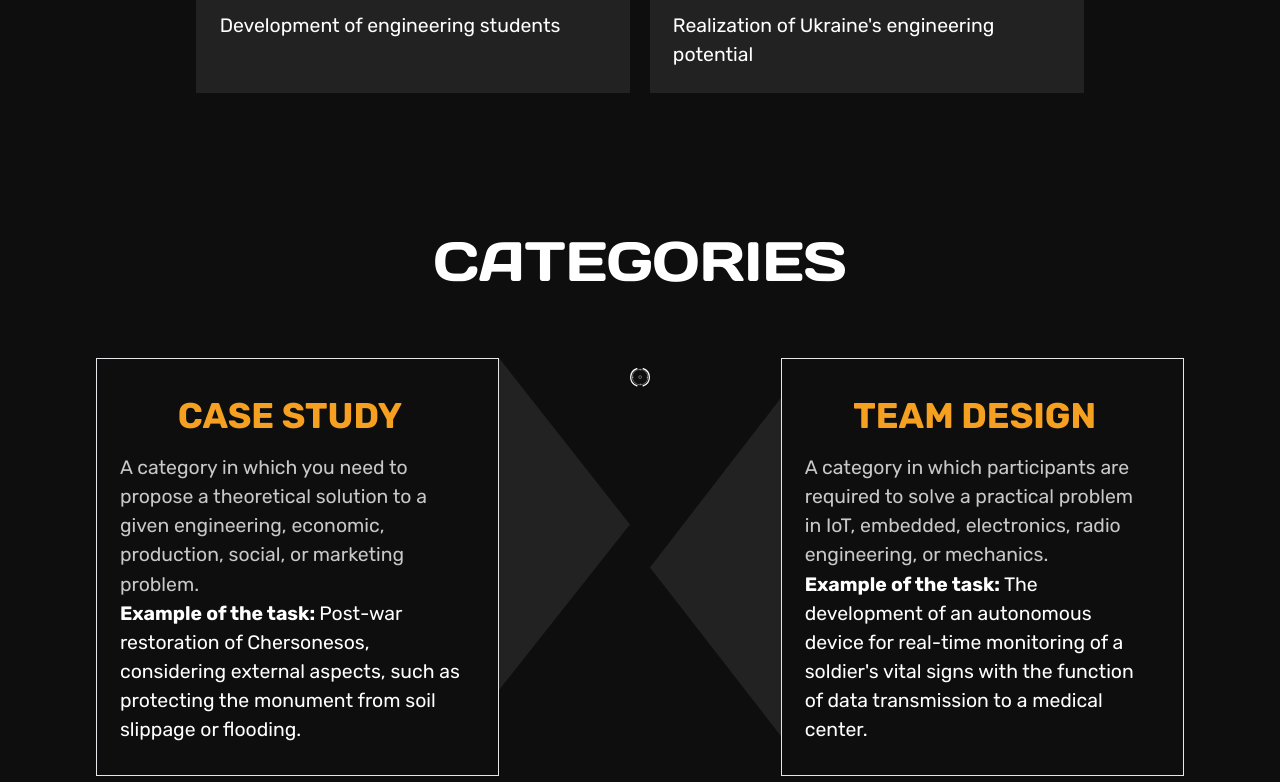
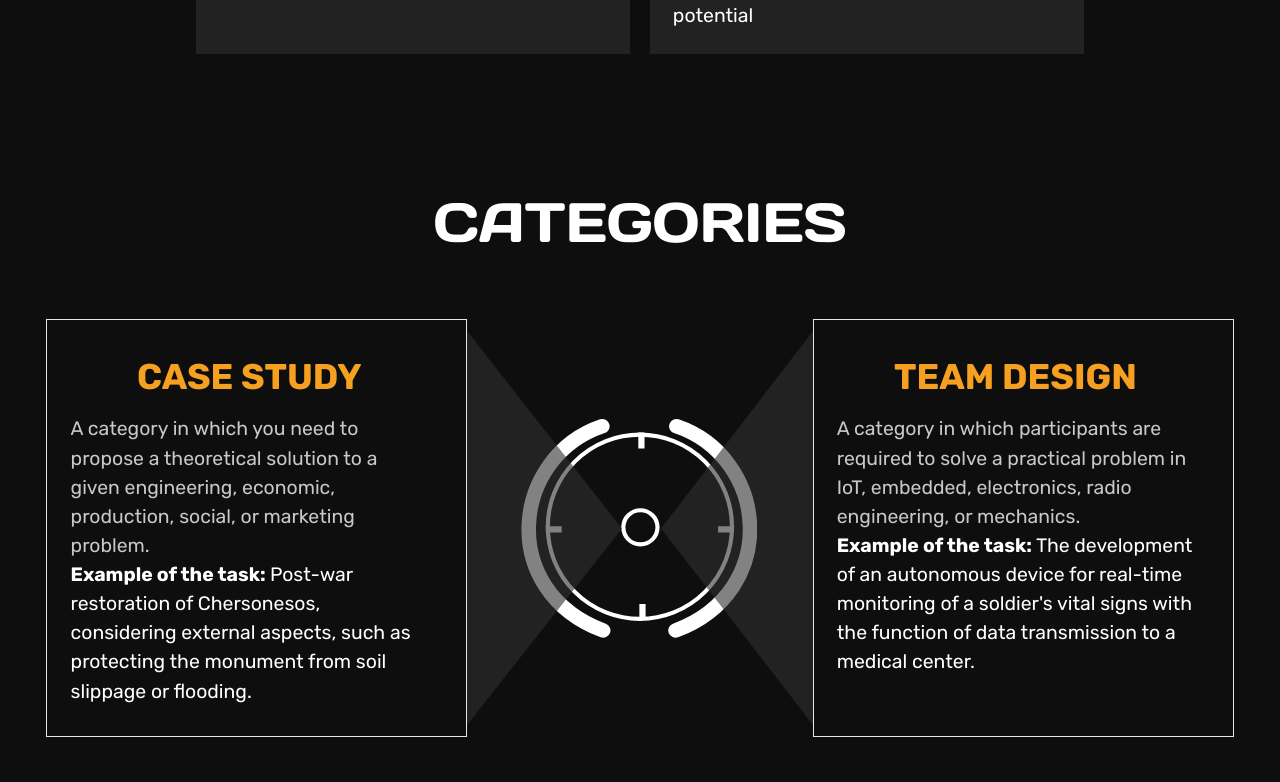
Before and after one commit to BESTLviv/bec-2024-websitee, a Next.js app: page /en in a window 1280 px wide. Shown: the part 2015-2797 px from the top of the page. Built offline with nearby package versions, Linux system fonts and the light colour scheme.

Commit message:
add bg on home, change text

```diff
--- a/locales/ua.json
+++ b/locales/ua.json
@@ -33,31 +33,31 @@
       "example2": "Розробка автономного пристрою для моніторингу життєвих показників солдата в реальному часі з функцією передачі даних до медичного пункту."
     },
   "bec-you": {
-    "main-title": "WHY YOU SHOULD CHOOSE THE BEC IF YOU ARE",
-    "title1": "A COMPANY",
-    "title2": "STUDENT",
-    "text1": "Partnership with the BEC will be a great opportunity to contribute to youth development, find promising employees, and show that you are open to new ideas.",
-    "text2": "Participation in the competition is a great chance to make new acquaintances, gain and improve skills, obtain complex experience and create unforgettable memories.",
-    "sub-text": "Find out more",
+    "main-title": "ЧОМУ ПОТРІБНО ОБРАТИ ВЕС, ЯКЩО ВИ",
+    "title1": "КОМПАНІЯ",
+    "title2": "СТУДЕНТ",
+    "text1": "Партнерство з ВЕС буде хорошою можливістю долучитися до розвитку молоді, знайти перспективних робітників та показати себе відкритими до нового.",
+    "text2": "Участь у змаганнях є хорошим шансом завести нові знайомства, здобути та покращити навички, отримати комплексний досвід та незабутні враження.",
+    "sub-text": "Детальніше",
     "company": {
-      "title1": "INCREASE YOUR BRAND AWARENESS",
-      "text1": "Through cooperation with BEC, you can establish connections with students and position yourself as open to innovation. This way, your company will become more popular among the youth.",
-      "title2": "SEE PROGRESSIVE YOUTH AT WORK",
-      "text2": "Participants in the engineering competitions are talented students who are interested in new things and are not afraid of change — a great opportunity to find potential employees.",
-      "title3": "TALK INFORMALLY WITH STUDENTS",
-      "text3": "On the closing day of the competition, there will be a networking event — a great opportunity to exchange ideas, experiences, or simply have a conversation with participants over a cup of coffee.",
-      "title4": "ENGAGE IN VOLUNTEERING",
-      "text4": "By helping us, you automatically support the Armed Forces of Ukraine — we donate 10% of all funds received to the needs of the army. Thus, together we bring victory one step closer!"
+      "title1": "IПІДВИЩИТИ РІВЕНЬ ВПІЗНАВАНОСТІ ВАШОГО БРЕНДУ",
+      "text1": "Завдяки співпраці з ВЕС Ви можете налагодити звʼязки зі студентами та позиціонувати себе відкритими до інновацій. Таким чином компанія стане популярнішою серед молоді.",
+      "title2": "ПОБАЧИТИ В РОБОТІ ПРОГРЕСИВНУ МОЛОДЬ",
+      "text2": "Учасниками інженерних змагань є талановиті студенти, які цікавляться новим і не бояться змін — чудовий шанс, щоб знайти потенційних працівників.",
+      "title3": "НЕФОРМАЛЬНО ПОСПІЛКУВАТИСЬ ЗІ СТУДЕНТАМИ",
+      "text3": "У день закриття змагань проводитиметься нетворкінг — прекрасна нагода для обміну ідеями, досвідом чи простої розмови з учасниками за чашкою кави.",
+      "title4": "ДОЛУЧИТИСЯ ДО ВОЛОНТЕРСТВА",
+      "text4": "Допомагаючи нам, Ви автоматично підтримуєте ЗСУ — 10% від усіх отриманих нами коштів ми віддаємо на потреби армії. Тобто, разом наближаємо перемогу ще на один крок!"
     },
     "student": {
-      "title1": "REAL EXPERIENCE",
-      "text1": "We have selected only relevant tasks for the competition so that, in addition to theory, you can gain valuable practical experience in various fields of engineering.",
-      "title2": "IMPROVED SOFT SKILLS",
-      "text2": "The BEC is a competition that will help you learn to work in a team and manage your time properly. We will help you overcome the fears of challenges and unsuccessful self-presentations.",
-      "title3": "CAREER DEVELOPMENT",
-      "text3": "Trainings and tasks from companies, networking, mentorship from experienced employees, solving real problems — all of this serves as an excellent impetus to start or continue your career path.",
-      "title4": "NEW ACQUAINTANCES",
-      "text4": "During the five days of the event, you will be able not only to communicate with your teammates, but also to make friends with other people — the rest of the participants or company representatives."
+      "title1": "РЕАЛЬНИЙ ДОСВІД",
+      "text1": "Ми підібрали тільки актуальні завдання на змагання — усе для того, щоб, у додачу до теорії, можна було отримати крутий практичний досвід у різних сферах інженерії.",
+      "title2": "ПОКРАЩЕНІ СОФТ СКІЛИ",
+      "text2": "ВЕС —  це змагання, які допоможуть тобі навчитися працювати в команді та  правильно розподіляти свій час. Ми допоможемо у поборенні страхів челенджів та невдалих презентацій себе.",
+      "title3": "КАР’ЄРНИЙ РОЗВИТОК",
+      "text3": "Тренінги та завдання від компаній, нетворкінг, менторство досвідчених працівників, розв'язування реальних проблем — це все є чудовим поштовхом до початку чи продовження твого карʼєрного шляху.",
+      "title4": "НОВІ ЗНАЙОМСТВА",
+      "text4": "Упродовж п’яти днів івенту ти зможеш не тільки поспілкуватися з напарниками з команди, а й подружитися з іншими людьми — рештою учасників чи представниками компаній."
     }
   },
     "photos": "НАШІ ФОТО",
--- a/src/app/[locale]/globals.css
+++ b/src/app/[locale]/globals.css
@@ -50,6 +50,24 @@ p{
   display: block;
 }
 
+body::-webkit-scrollbar {
+  width: 18px; /* Ширина скролл бару */
+}
+
+body::-webkit-scrollbar-track {
+  background: rgb(66, 66, 66); /* Колір фону треку */
+  border-left: 4px solid transparent; /* Відстань між треком і повзунком */
+  border-right: 4px solid transparent;
+}
+
+body::-webkit-scrollbar-thumb {
+  background: rgb(123, 123, 123); /* Колір "повзунка" */
+  border: 3px solid rgb(66, 66, 66); /* Відстань між повзунком і треком */
+}
+
+body::-webkit-scrollbar-thumb:hover {
+  background: #555; /* Колір повзунка при наведенні */
+}
 
 
 /*------------------------------------------------------Header--------------------------------------------------------------- */
@@ -121,13 +139,13 @@ p{
   background: rgba(47, 47, 47, 0.6);
   padding-left: calc(15px + 35 * (100vw - 320px) / 1120);
   padding-right: calc(15px + 35 * (100vw - 320px) / 1120);
-  padding-top: calc(16px + 40 * (100vw - 320px) / 1120);
-  padding-bottom: calc(16px + 40 *  (100vw - 320px) / 1120);
+  padding-top: calc(16px + 30 * (100vw - 320px) / 1120);
+  padding-bottom: calc(16px + 30 *  (100vw - 320px) / 1120);
   margin-bottom: calc(14px + 12 *  (100vw - 320px) / 1120);
   gap: calc(95px +  (100vw - 320px) / 1120);
 
   p{
-    margin-bottom: calc(14px + 6 *  (100vw - 320px) / 1120);
+    margin-bottom: calc(6px + 4 *  (100vw - 320px) / 1120);
   }
   img{
 
@@ -137,6 +155,7 @@ p{
   h2{
     font-family: "DaysOne";
     font-size: calc(22px + 10 * (100vw - 320px) / 1120);
+    margin-bottom: calc(10px + 6 * (100vw - 320px) / 1120);
   }
 }
 
@@ -274,6 +293,31 @@ p{
   }
   .categories span{
     height: 35px
+  }
+}
+
+@media (min-width: 1024px) {
+  .circle{
+    height: calc(140px +  (100vw - 320px) / 1120);
+    width: calc(146px +  (100vw - 320px) / 1120);
+  }
+  .categories span{
+    width: 65px
+  }
+}
+@media (min-width: 1244px) {
+  .circle{
+    height: calc(230px +  (100vw - 320px) / 1120);
+    width: calc(236px +  (100vw - 320px) / 1120);
+  }
+  .categories span{
+    width: 120px
+  }
+}
+@media (min-width: 1400px) {
+  .circle{
+    height: calc(240px +  (100vw - 320px) / 1120);
+    width: calc(246px +  (100vw - 320px) / 1120);
   }
 }
 
--- a/src/components/Categories.tsx
+++ b/src/components/Categories.tsx
@@ -18,11 +18,17 @@ export default function Categories() {
             <Title>{t("main-title")}</Title>
             <div className=" relative flex justify-center max-lg:flex-col max-lg:items-center">
                 <CategoriesItem title={t("title1")} text={t("text1")} subText={t("example")} example={t("example1")} left={true} img={triangle1}/>
+
+                {/* Background for mobile */}
                 <Image className=" w-full relative z-10 min-[1024px]:hidden"  src={triangleM1}  alt="circle"/>
-                <Image className=" w-[11%] relative h-full z-10 hidden min-[1024px]:block  object-cover"   src={triangle1}  alt="circle"/>
-                <span className=" w-full relative lg:w-[20px] lg:h-full "><Image className=" absolute circle transform left-[50%] top-[49%] translate-y-[-49%] translate-x-[-50%]" src={circleM}  alt="circle"/> </span>
-                <Image className=" w-[11%] relative z-10 hidden min-[1024px]:block"  src={triangle2}  alt="circle"/>
+                <span className="min-[1024px]:hidden w-full relative lg:w-[20px] lg:h-full "><Image className=" absolute circle transform left-[50%] top-[49%] translate-y-[-49%] translate-x-[-50%]" src={circleM}  alt="circle"/> </span>
                 <Image className=" w-full relative z-10 min-[1024px]:hidden" src={triangleM2}  alt="circle"/>
+
+                {/* Background for desktop */}
+                <Image className=" max-[1240px]:w-[10%] min-[1240px]:scale-y-[1] scale-y-[1.73]  min-[1035px]:scale-y-[1.50] min-[1130px]:scale-y-[1.4] min-[1150px]:scale-y-[1.30] min-[1400px]:w-[14%] relative z-10 hidden min-[1024px]:block transform"  src={triangle1}  alt="circle"/>
+                <span className="  h-full hidden min-[1024px]:block"><Image className=" absolute circle transform left-[50%] top-[50%] translate-y-[-50%] translate-x-[-50.5%] " src={circleM}  alt="circle"/> </span>
+                <Image className=" max-[1240px]:w-[10%] min-[1240px]:scale-y-[1] scale-y-[1.73] min-[1035px]:scale-y-[1.50] min-[1130px]:scale-y-[1.4] min-[1150px]:scale-y-[1.30] min-[1400px]:w-[14%] relative z-10 hidden min-[1024px]:block transform"  src={triangle2}  alt="circle"/>
+
                 <CategoriesItem title={t("title2")} text={t("text2")} subText={t("example")} example={t("example2")} left={false} img={triangle2}/>
             </div>
         </article>
@@ -32,13 +38,11 @@ export default function Categories() {
 const CategoriesItem: React.FC<CategoriesItemProps> = ({ title, text, subText, example, left, img }) => {
     return (
         <>
-            {/* {!left && <Image className=" absolute h-full w-[27%]  " src={img} alt="circle"/>} */}
-            <section className={` relative flex flex-col  items-center text-white border-[1px] lg:w-[34%]`}>
+            <section className={` relative flex flex-col  items-center text-white border-[1px] lg:w-[100%] `}>
                     <h2 className="text-title font-rubikB">{title}</h2>
                     <p className=" text-customGray">{text}</p>
                     <p><span className="font-rubikB">{subText}</span>{example}</p>
             </section>
-            {/* {left && <Image className=" absolute h-full w-[27%]  " src={img} alt="circle"/>} */}
         </ >
     );
 }
--- a/src/components/ModalWindow.tsx
+++ b/src/components/ModalWindow.tsx
@@ -10,7 +10,7 @@ const ModalWindow: React.FC<ModalWindowProps> = ({items, handleClose}) => {
 
     return (
         <div className='w-full h-full fixed inset-0 z-50 bg-black bg-opacity-50 backdrop-blur-sm '>
-            <div className="modal-window relative z-10 w-[90%] max-h-[80%] lg:h-auto bg-side  shadow-lg shadow-modalColor">
+            <div className="modal-window relative z-10 w-[90%] max-h-[80%] lg:h-auto bg-side  shadow-modalColor shadow-[20px_25px_50px_-12px_rgba(0,0,0,0.25)]">
                 <button onClick={handleClose} className="cross"></button>
                 <div className="dialog-container relative flex flex-col ">
                     {items.map((item, index) => (
--- a/src/components/PhotoSlider.tsx
+++ b/src/components/PhotoSlider.tsx
@@ -62,7 +62,9 @@ const PhotoSlider = () => {
 
   return (
     <div className=' relative'>
-    <span className=' bg-linesHome2M absolute  top-[-160%] right-[-90%] bg-no-repeat h-[680px] w-[680px] min-[1024px]:opacity-0 min-[390px]:top-[-130%]  min-[390px]:right-[-80%] min-[510px]:top-[-120%]  min-[510px]:right-[-60%] min-[650px]:scale-[1.2]  min-[650px]:top-[-100%]  min-[650px]:right-[-50%]  min-[786px]:top-[-90%]  min-[786px]:right-[-40%] transform '></span>
+    <span className=' bg-linesHome2M absolute  top-[-160%] right-[-90%] bg-no-repeat h-[680px] w-[680px]  min-[390px]:top-[-130%]  min-[390px]:right-[-80%] min-[510px]:top-[-120%]  min-[510px]:right-[-60%] min-[650px]:scale-[1.2]  min-[650px]:top-[-100%]  min-[650px]:right-[-50%]  min-[786px]:top-[-90%]  min-[786px]:right-[-40%]
+     min-[1024px]:scale-[1.7] min-[1024px]:scale-x-[1.7] min-[1024px]:top-[-74%]  min-[1024px]:right-[-30%] min-[1100px]:right-[-25%] min-[1300px]:scale-[2] min-[1300px]:top-[-60%] min-[1500px]:scale-x-[2.7] min-[1800px]:top-[-40%] min-[1800px]:scale-[2.5] min-[1800px]:scale-x-[3.2] min-[2220px]:scale-x-[4.5] transform '></span>
+
     <Title>{t('photos')}</Title>
     <Slider className='slider overflow-hidden' {...settings}>
       {images.map((image, index) => (
--- a/tailwind.config.ts
+++ b/tailwind.config.ts
@@ -37,7 +37,7 @@ const config: Config = {
         customGray: 'rgb(200, 200, 200)',
         link: 'rgb(204, 204, 204)',
         linkModal: 'rgba(50, 50, 50, 1)',
-        modalColor: "rgba(40, 40, 40, 1)",
+        modalColor: "rgba(35, 35, 35, 1)",
         customOrange: 'rgb(245, 160, 32)',
         customBrown: 'rgb(67, 44, 9)',
 
```
Also changed, not shown: src/components/header/LanguageSwitcher.tsx (+17 -2 lines).
